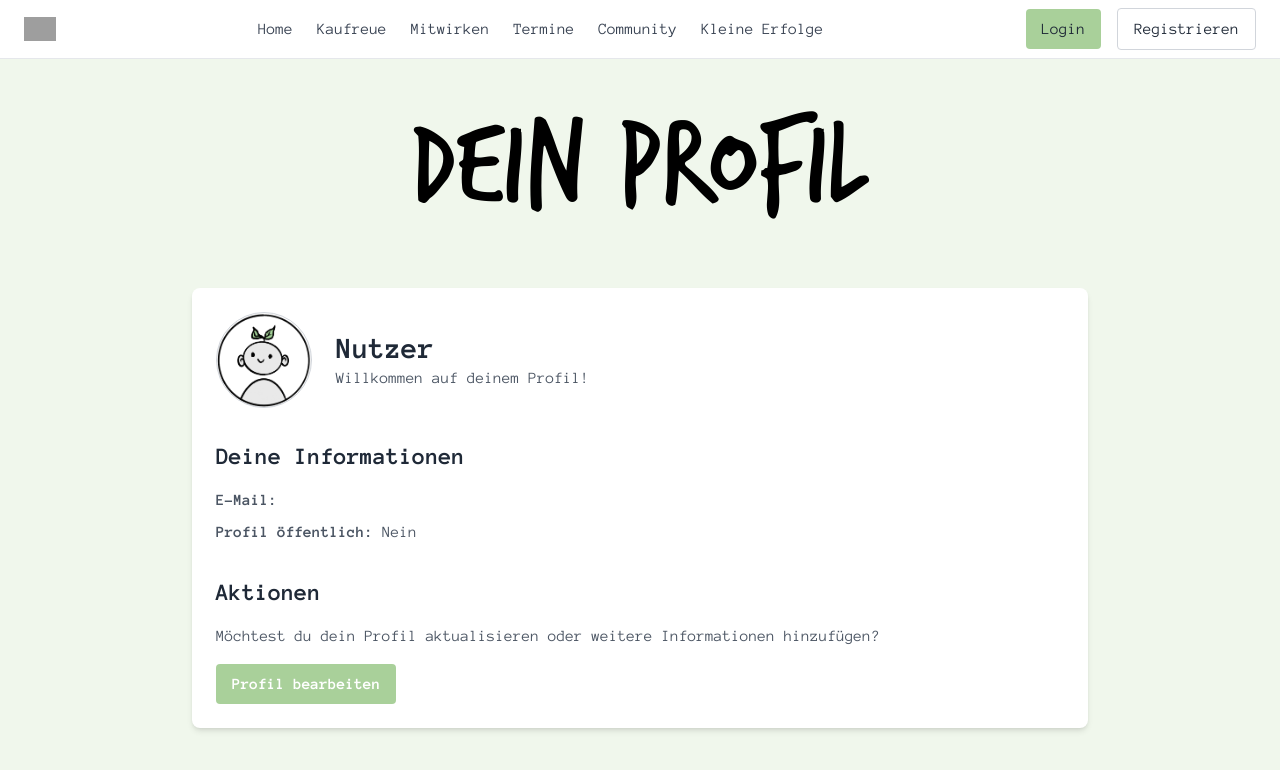
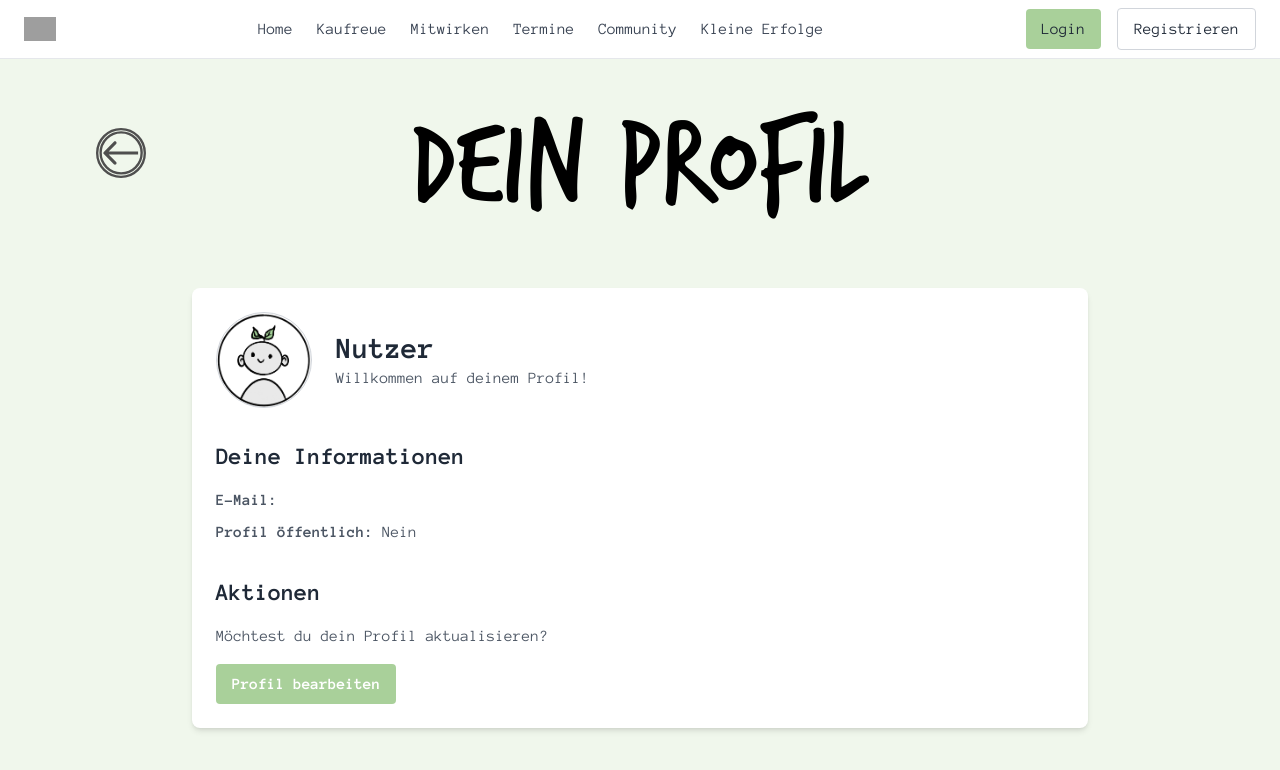
Before and after one commit to Veweevil/DMWT_Gruppe_3_Consumerlessm, a Next.js app: page /Dein_Profil in a window 1280 px wide. Shown: the top 770 px of the page. Built offline with nearby package versions, Linux system fonts and the light colour scheme; grey boxes are pictures that could not be loaded.

Commit message:
ZurückSymbol auf den Dashboard seiten

```diff
--- a/src/app/Challenges/page.js
+++ b/src/app/Challenges/page.js
@@ -124,6 +124,9 @@ export default function Challenges() {//questions for the user
         <div id="challengeSite">
             <Header />
             <div className="flex flex-col items-center justify-center min-h-screen p-6 bg-[#F0F7EC]">
+            <a href="/Dashboard" className="absolute top-4 left-4 mt-28 ml-20">
+                    <img src="/pfeil2.svg" alt="Zurück" style={{ width: '50px', height: '50px' }} />
+                </a>
                 {/*Konfetti-Effect */}
                 {showConfetti && <Confetti width={confettiDimensions.width} height={confettiDimensions.height} />}
 
--- a/src/app/Community/page.js
+++ b/src/app/Community/page.js
@@ -28,6 +28,9 @@ export default function Community() {
         <div>
             <Header />
             <div className="flex flex-col items-center justify-center min-h-screen p-6 bg-[#F0F7EC]">
+            <a href="/Dashboard" className="absolute top-4 left-4 mt-28 ml-20">
+                    <img src="/pfeil2.svg" alt="Zurück" style={{ width: '50px', height: '50px' }} />
+                </a>
                 <img
                     src="/communities.png"
                     alt="Communities"
--- a/src/app/Dein_Profil/page.js
+++ b/src/app/Dein_Profil/page.js
@@ -3,6 +3,7 @@
 import { useEffect, useState } from 'react';
 import { useAuth } from '../../context/AuthContext';
 import Header from '../components/Header';
+import Link from 'next/link';
 
 export default function Profile() {
     const { user } = useAuth(); //actual user
@@ -73,7 +74,13 @@ export default function Profile() {
     return (
         <div>
             <Header />
+
+
             <div className="flex flex-col items-center justify-center min-h-screen bg-[#F0F7EC]">
+                <a href="/Dashboard" className="absolute top-4 left-4 mt-28 ml-20">
+                    <img src="/pfeil2.svg" alt="Zurück" style={{ width: '50px', height: '50px' }} />
+                </a>
+
             <h1 className="text-[8rem] font-trash-hand text-black text-center mb-6"> {/*Profile title*/}
                     DEIN PROFIL
                 </h1>
@@ -111,11 +118,13 @@ export default function Profile() {
                     <div className="mt-8">
                         <h2 className="text-2xl font-bold text-gray-800">Aktionen</h2>
                         <p className="mt-4 text-gray-600">
-                            Möchtest du dein Profil aktualisieren oder weitere Informationen hinzufügen? {/*Update profile message*/}
+                            Möchtest du dein Profil aktualisieren? {/*Update profile message*/}
                         </p>
+                        <Link href="/Settings">
                         <button className="mt-4 px-4 py-2 bg-[#A9D09A] text-white font-bold rounded hover:bg-[#a5d393]">
                             Profil bearbeiten {/*Edit profile button*/}
                         </button>
+                        </Link>
                     </div>
                 </div>
             </div>
--- a/src/app/Konsum/page.js
+++ b/src/app/Konsum/page.js
@@ -96,6 +96,9 @@ export default function Konsumtracker() {
         <div>
             <Header />
             <div className="flex flex-col items-center justify-center min-h-screen bg-[#F0F7EC] py-12">
+            <a href="/Dashboard" className="absolute top-4 left-4 mt-28 ml-20">
+                    <img src="/pfeil2.svg" alt="Zurück" style={{ width: '50px', height: '50px' }} />
+                </a>
 
             <div className="flex flex-col items-center justify-center">
     <img
```
Also changed, not shown: public/pfeil2.svg (added).
